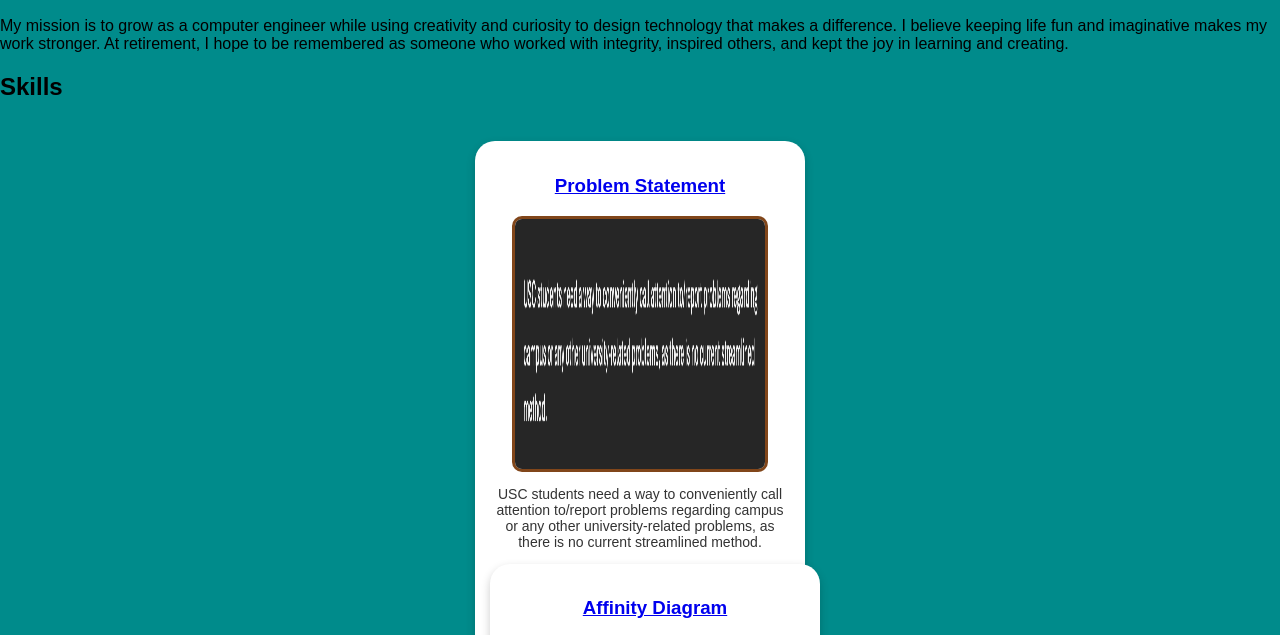
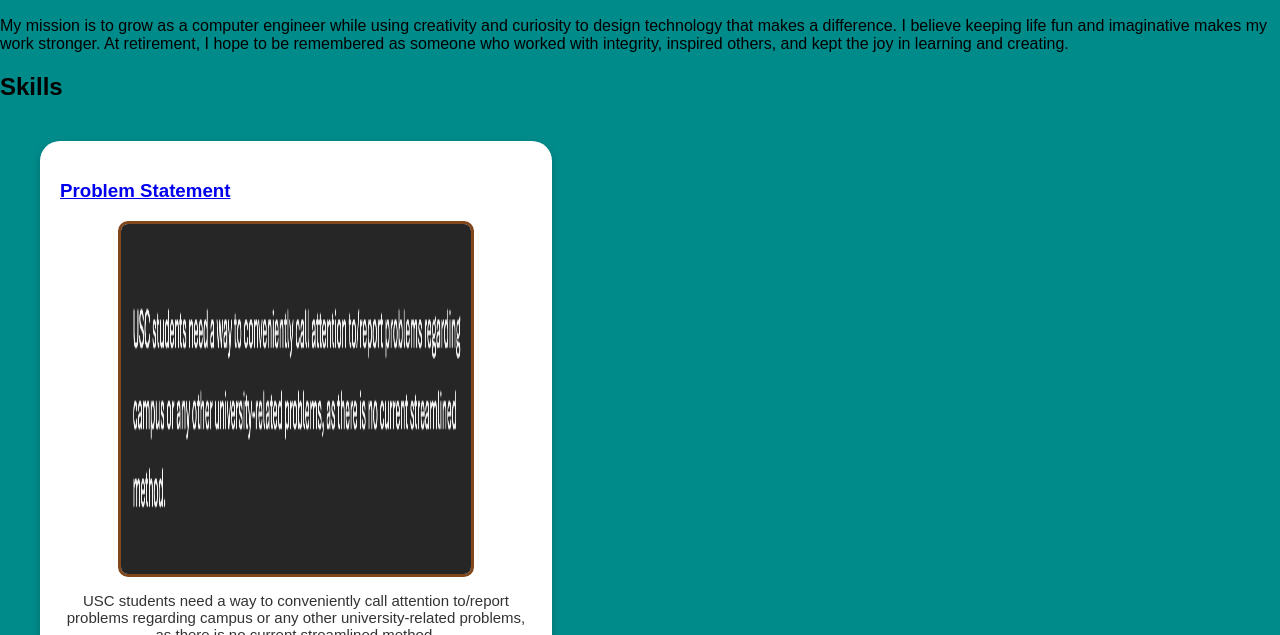
Before and after one commit to EvelynW9/EvelynW9.github.io, a plain HTML site: page index.html in a window 1280 px wide. Shown: the part 109-744 px from the top of the page. Drawn offline with Linux system fonts and the light colour scheme.

Commit message:
update look

```diff
--- a/styles.css
+++ b/styles.css
@@ -6,50 +6,49 @@ body {
     padding: 0;
 }
 
-/* Title styling */
+/* Title */
 h1 {
     color: burlywood;
     text-align: center;
     margin-top: 20px;
 }
 
-/* Project container layout */
+/* Project layout – moved to LEFT side */
 .projects {
-    display: flex;
-    flex-wrap: wrap;
-    justify-content: center;      /* centers all project boxes */
-    gap: 20px;                    /* spacing between boxes */
-    padding: 20px;
+    display: block;          /* stack vertically */
+    width: 40%;              /* keeps content on one side */
+    margin-left: 40px;       /* pushes the column to the left */
+    padding-top: 20px;
 }
 
 /* Each project box */
 .project {
-    width: 300px;                /* consistent box width */
     background: white;
     border-radius: 20px;
-    padding: 15px;
-    box-shadow: 0px 4px 10px rgba(0,0,0,0.2);  /* clean shadow */
-    text-align: center;
+    padding: 20px;
+    margin-bottom: 25px;
+    box-shadow: 0px 4px 10px rgba(0,0,0,0.2);
 }
 
-/* Project images */
+/* Bigger images */
 .project img {
-    width: 250px;
-    height: 250px;
+    width: 350px;            /* increased size */
+    height: 350px;
     border: 3px solid rgb(129, 70, 26);
     border-radius: 10px;
     display: block;
     margin: 0 auto 10px auto;
 }
 
-/* Optional: project title inside box */
+/* Optional text inside project box */
 .project h2 {
-    font-size: 20px;
+    font-size: 22px;
     margin: 10px 0;
+    text-align: center;
 }
 
-/* Optional: project description text */
 .project p {
-    font-size: 14px;
+    font-size: 15px;
+    text-align: center;
     color: #333;
 }
```
